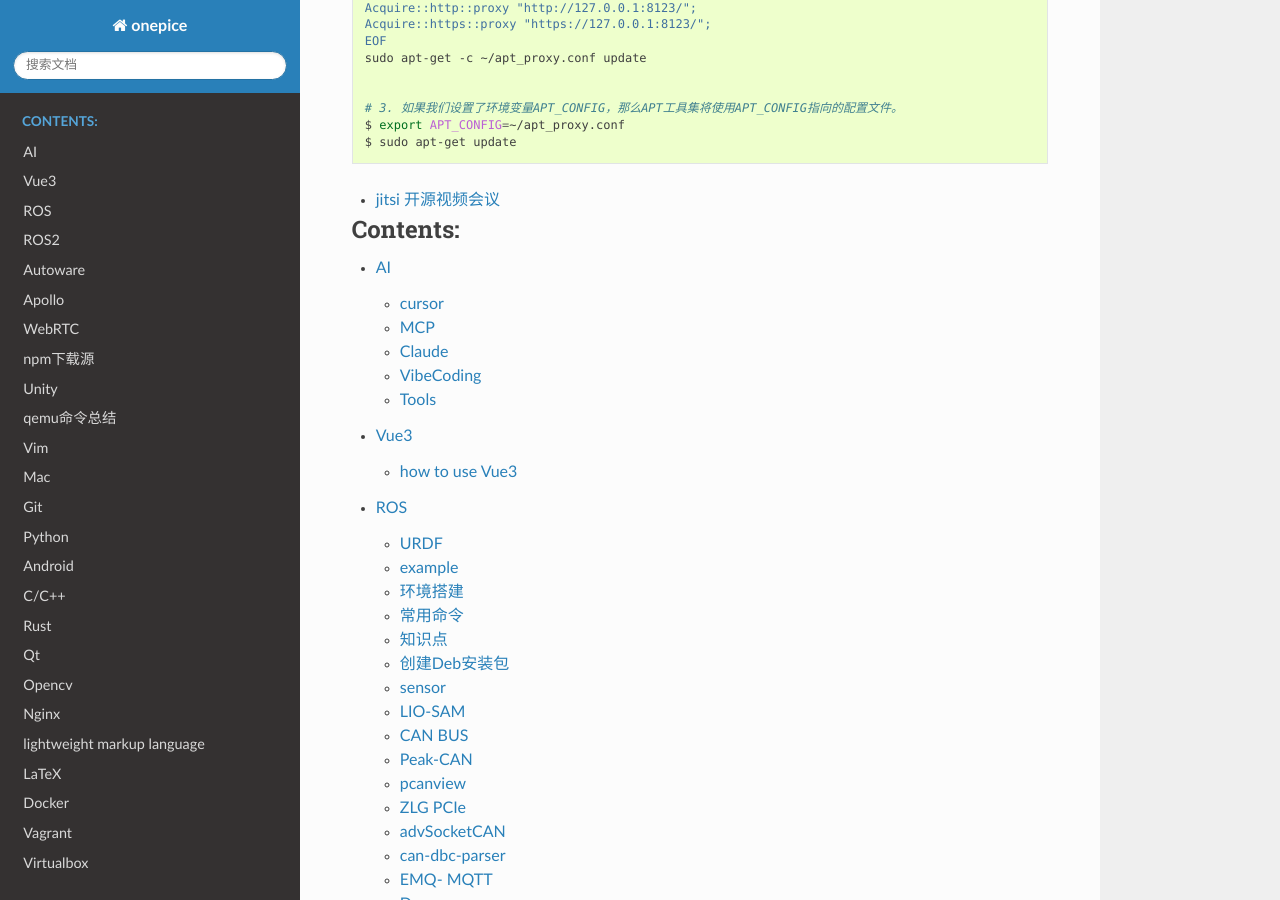
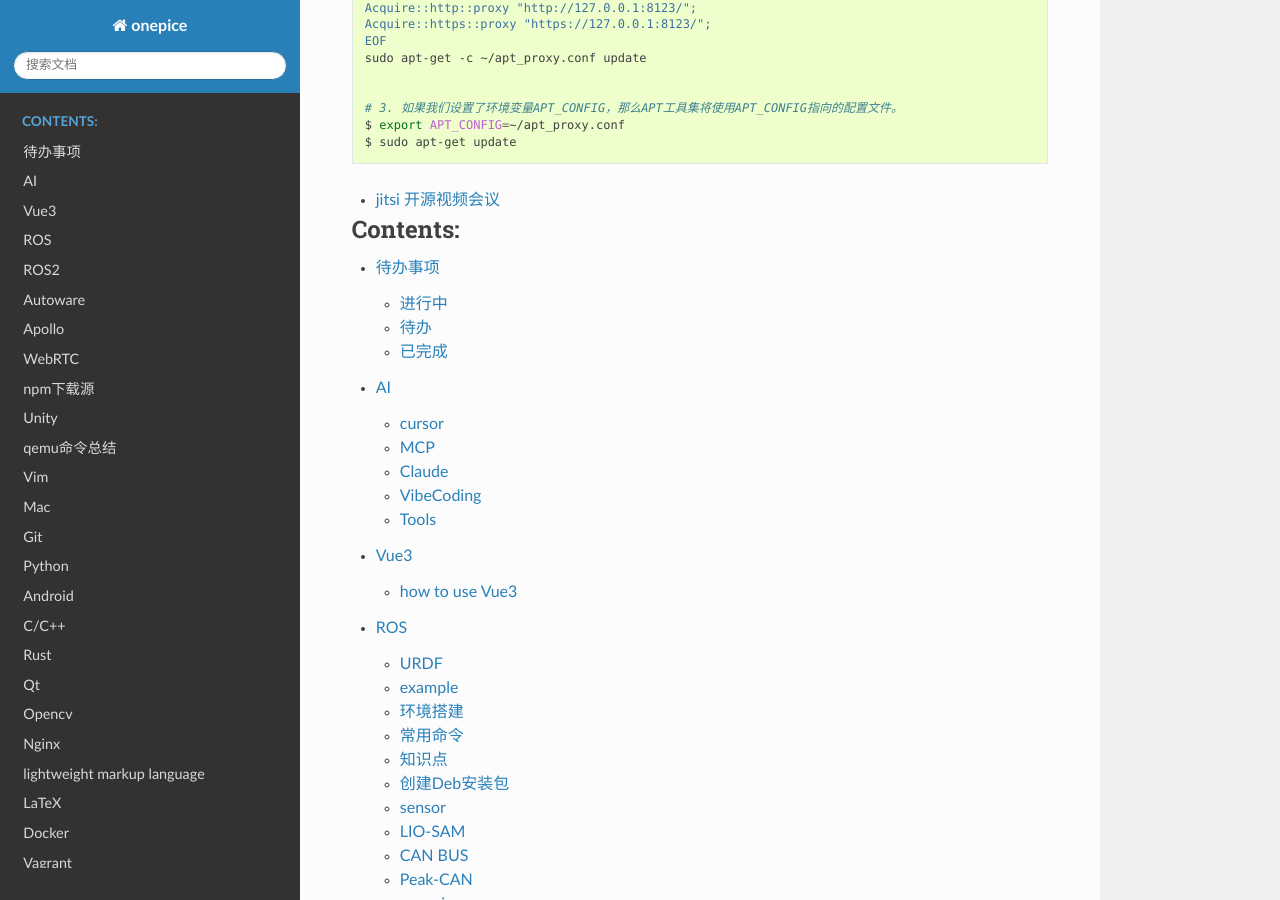
Before and after one commit to my-rds-store/my_space, a Sphinx documentation site: the page built from source/index.rst, in a window 1280 px wide and 900 px high, scrolled down 3845 px. Built offline with Sphinx 7.4.7 and the Read the Docs theme 3.1.0, drawn with Linux system fonts in a browser that asks for light colours; part of the change alters nothing that is shown.

Commit message:
新增待办事项页面 todolist.rst 并加入根 toctree
Co-Authored-By: Claude Code <noreply@anthropic.com>

```diff
--- a/source/index.rst
+++ b/source/index.rst
@@ -301,6 +301,7 @@ http://blog.sina.com.cn/s/blog_476d8cf30100lnd4.html
    :maxdepth: 2
    :caption: Contents:
 
+   todolist
    ai/index
    vue/index
    ros/index
--- /dev/null
+++ b/source/todolist.rst
@@ -0,0 +1,41 @@
+############
+待办事项
+############
+
+本页记录个人待办事项，按状态分为「进行中」「待办」「已完成」三部分。
+
+**标记约定**
+
+* [ ] 未完成
+* [x] 已完成
+
+新增事项时，在对应小节下写一行列表项；完成后把方括号里的空格改成字母 x，
+再把该条移动到「已完成」小节。需要补充说明时，可在事项下缩进写备注或链接。
+
+**格式示例**
+
+.. code-block:: text
+
+    * [ ] 事项描述
+    * [x] 已完成的事项
+
+**********
+进行中
+**********
+
+暂无。
+
+**********
+待办
+**********
+
+暂无。
+
+**********
+已完成
+**********
+
+暂无。
+
+.. 注意：本文件不要以 ---- 分隔线结尾，否则 docutils 会报
+   "Document may not end with a transition"。
```
